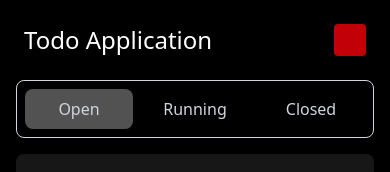
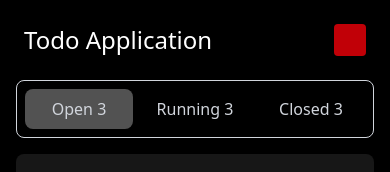
Before and after one commit to dev1505/Todo_Application, a React (Vite) app: page / in a window 390 px wide. Shown: the top 172 px of the page. Built offline with nearby package versions, Linux system fonts and the light colour scheme; some icons are missing.

Commit message:
added task count in mobile view

```diff
--- a/src/Components/TaskSpace.jsx
+++ b/src/Components/TaskSpace.jsx
@@ -114,7 +114,7 @@ export default function TaskSpace() {
                             onDragOver={(e) => e.preventDefault()}
                             onDrop={(e) => handleDrop(e, category?.id)}
                         >
-                            {category.name}
+                            {category.name} {category?.tasks?.length}
                         </button>
                     ))}
                 </div>
```
